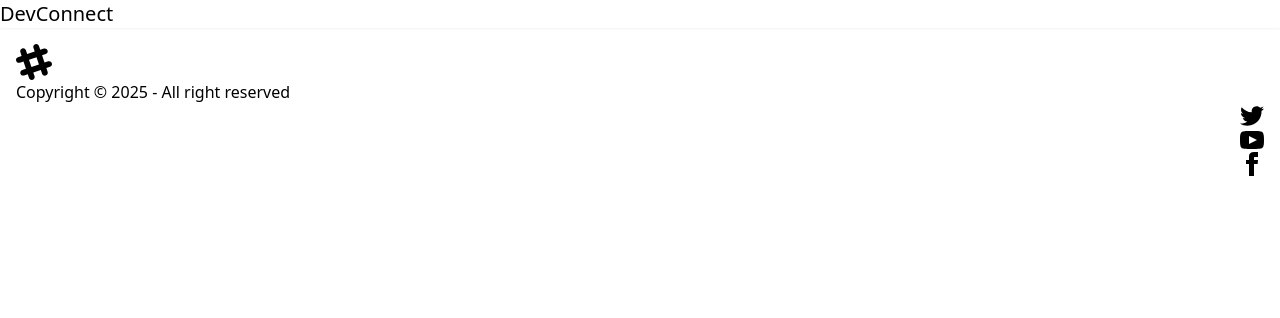
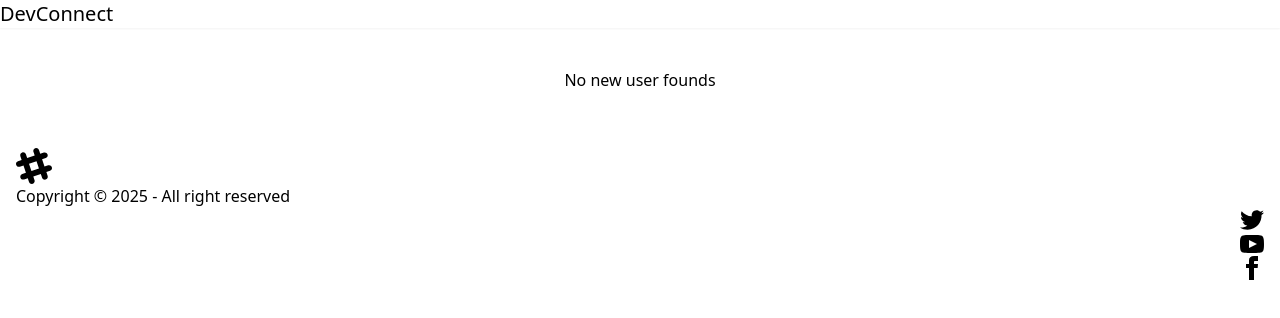
Before and after one commit to AnsariSadaan/devConnect, a React (Vite) app: page / in a window 1280 px wide. Shown: the top 318 px of the page. Built offline with nearby package versions, Linux system fonts and the light colour scheme; no server answers.

Commit message:
if no feed condition

```diff
--- a/src/components/Feed.jsx
+++ b/src/components/Feed.jsx
@@ -24,6 +24,10 @@ const Feed = () => {
         getFeed();
     }, [])
 
+    if(!feed || feed.length <= 0){
+        return <h1 className='flex justify-center my-10'>No new user founds</h1>
+    }
+
     return (
         feed && (<div className='flex justify-center my-10'>
                 <UserCard  user={feed[0]} />
```
